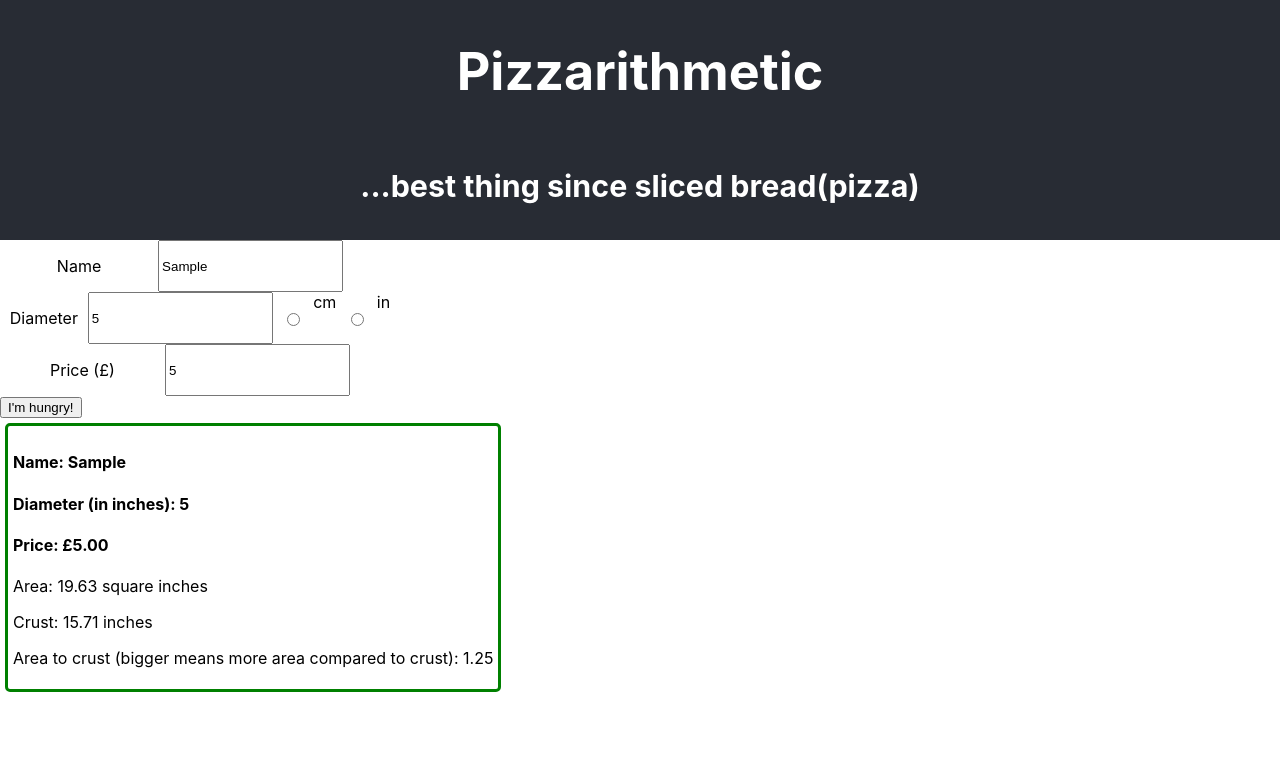
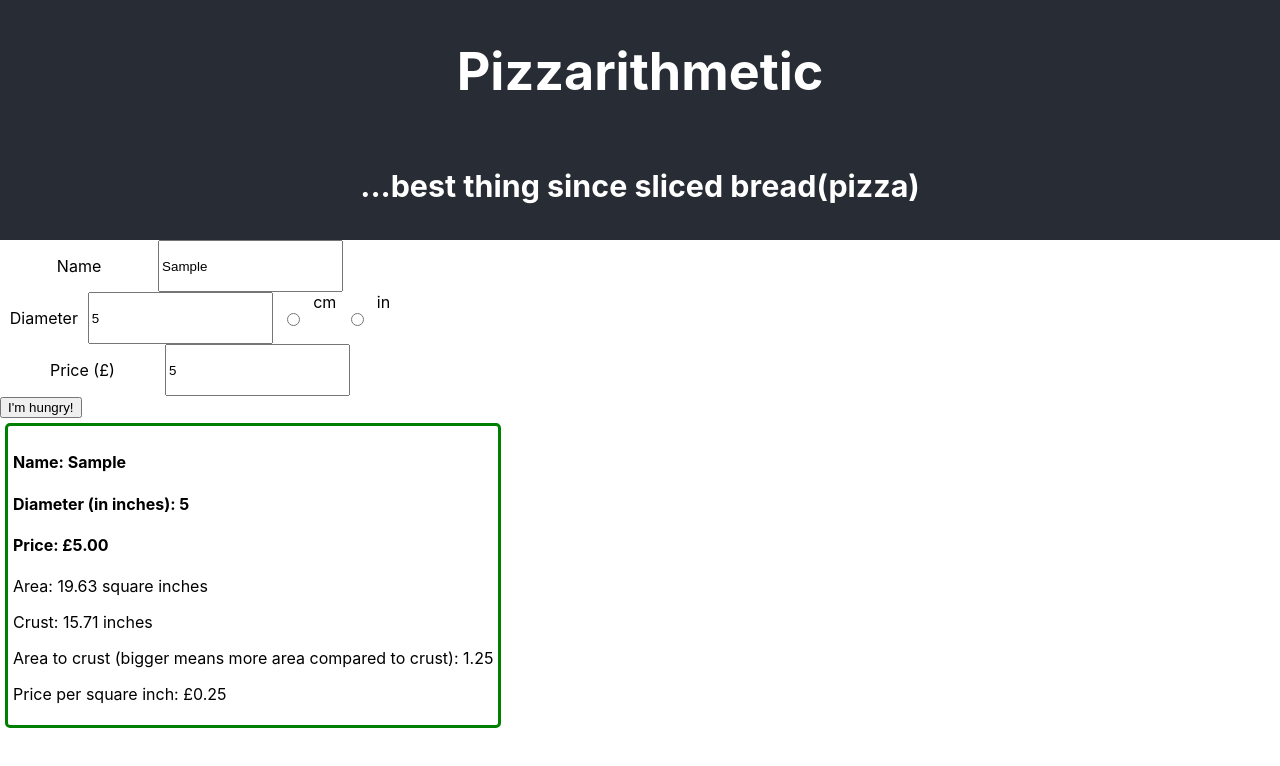
Before and after one commit to spwhittaker/pizza-maths, a React (Create React App) app: page / in a window 1280 px wide. Both pictures are taken after typing "Sample", "5", "5" into the empty fields and a click on the button "I'm hungry!". Shown: the top 766 px of the page. Built offline with nearby package versions, Linux system fonts and the light colour scheme.

Commit message:
price per square inch

```diff
--- a/src/App.js
+++ b/src/App.js
@@ -29,7 +29,6 @@ class App extends React.Component {
           updatePizzas={this.handleChange}
           pizzas={this.state.pizzas}
         />
-        {/* <PizzaCard name="Test Pizza" diameter="20" price="7.80" /> */}
         <PizzaCards pizzas={this.state.pizzas} />
       </div>
     );
--- a/src/Components/PizzaCard.jsx
+++ b/src/Components/PizzaCard.jsx
@@ -15,6 +15,10 @@ const PizzaCard = ({ name, diameter, price }) => (
         2
       )}
     </p>
+    <p>
+      Price per square inch: £
+      {(Number(price) / (Math.PI * Math.pow(diameter / 2, 2))).toFixed(2)}
+    </p>
   </div>
 );
 
--- a/src/Components/PizzaCards.jsx
+++ b/src/Components/PizzaCards.jsx
@@ -7,7 +7,6 @@ class PizzaCards extends Component {
     super(props);
     this.state = {
       pizzas: this.props.pizzas
-      /* pizzas: [{ diameter: 10, price: 23.45, name: "Food" }] */
     };
   }
   componentDidUpdate(prevProps) {
@@ -19,8 +18,6 @@ class PizzaCards extends Component {
   render() {
     return (
       <div className="AllPizzas">
-        {/* {console.log("pizza props", this.props)} */}
-        {/* {this.props.pizzas.map(pie => { */}
         {this.state.pizzas.map(pie => {
           return (
             <div key={pie["_id"]}>
```
